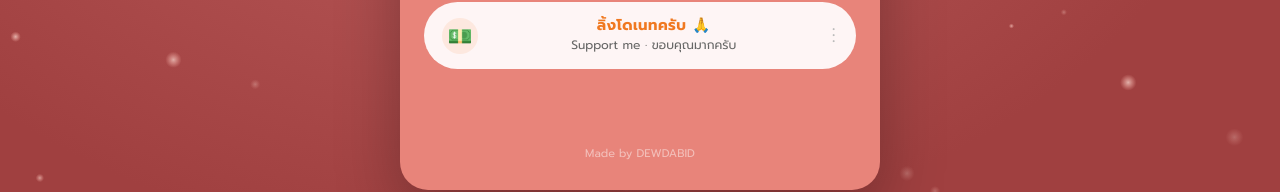
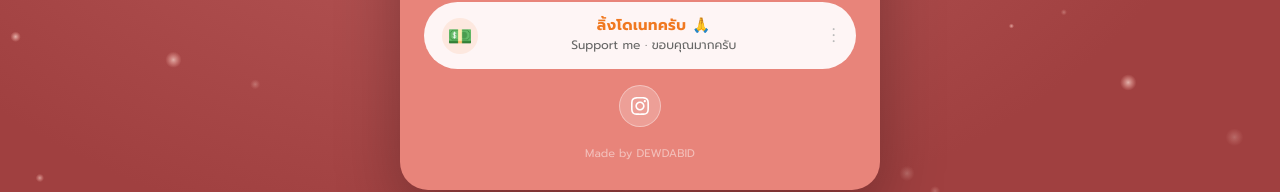
Before and after one commit to MrDewDotCom/social-link, a plain HTML site: page index.html in a window 1280 px wide. Shown: the part 538-730 px from the top of the page. Drawn offline with Linux system fonts and the light colour scheme.

Commit message:
social link

```diff
--- a/index.html
+++ b/index.html
@@ -399,29 +399,29 @@
             </div><!-- /.links-scroll -->
 
             <!-- ── SOCIAL ICONS ── -->
-            <!-- <div class="socials">
-                <a class="social-btn" href="https://facebook.com/YOUR_PAGE" target="_blank" rel="noopener"
+            <div class="socials">
+                <!-- <a class="social-btn" href="https://facebook.com/YOUR_PAGE" target="_blank" rel="noopener"
                     title="Facebook">
                     <svg viewBox="0 0 24 24">
                         <path
                             d="M24 12.073c0-6.627-5.373-12-12-12s-12 5.373-12 12c0 5.99 4.388 10.954 10.125 11.854v-8.385H7.078v-3.47h3.047V9.43c0-3.007 1.792-4.669 4.533-4.669 1.312 0 2.686.235 2.686.235v2.953H15.83c-1.491 0-1.956.925-1.956 1.874v2.25h3.328l-.532 3.47h-2.796v8.385C19.612 23.027 24 18.062 24 12.073z" />
                     </svg>
-                </a>
-                <a class="social-btn" href="https://instagram.com/YOUR_USERNAME" target="_blank" rel="noopener"
+                </a> -->
+                <a class="social-btn" href="https://www.instagram.com/waterpendiente/" target="_blank" rel="noopener"
                     title="Instagram">
                     <svg viewBox="0 0 24 24">
                         <path
                             d="M12 2.163c3.204 0 3.584.012 4.85.07 3.252.148 4.771 1.691 4.919 4.919.058 1.265.069 1.645.069 4.849 0 3.205-.012 3.584-.069 4.849-.149 3.225-1.664 4.771-4.919 4.919-1.266.058-1.644.07-4.85.07-3.204 0-3.584-.012-4.849-.07-3.26-.149-4.771-1.699-4.919-4.92-.058-1.265-.07-1.644-.07-4.849 0-3.204.013-3.583.07-4.849.149-3.227 1.664-4.771 4.919-4.919 1.266-.057 1.645-.069 4.849-.069zm0-2.163c-3.259 0-3.667.014-4.947.072-4.358.2-6.78 2.618-6.98 6.98-.059 1.281-.073 1.689-.073 4.948 0 3.259.014 3.668.072 4.948.2 4.358 2.618 6.78 6.98 6.98 1.281.058 1.689.072 4.948.072 3.259 0 3.668-.014 4.948-.072 4.354-.2 6.782-2.618 6.979-6.98.059-1.28.073-1.689.073-4.948 0-3.259-.014-3.667-.072-4.947-.196-4.354-2.617-6.78-6.979-6.98-1.281-.059-1.69-.073-4.949-.073zm0 5.838c-3.403 0-6.162 2.759-6.162 6.162s2.759 6.163 6.162 6.163 6.162-2.759 6.162-6.163c0-3.403-2.759-6.162-6.162-6.162zm0 10.162c-2.209 0-4-1.79-4-4 0-2.209 1.791-4 4-4s4 1.791 4 4c0 2.21-1.791 4-4 4zm6.406-11.845c-.796 0-1.441.645-1.441 1.44s.645 1.44 1.441 1.44c.795 0 1.439-.645 1.439-1.44s-.644-1.44-1.439-1.44z" />
                     </svg>
                 </a>
-                <a class="social-btn" href="https://x.com/YOUR_USERNAME" target="_blank" rel="noopener"
+                <!-- <a class="social-btn" href="https://x.com/YOUR_USERNAME" target="_blank" rel="noopener"
                     title="X / Twitter">
                     <svg viewBox="0 0 24 24">
                         <path
                             d="M18.244 2.25h3.308l-7.227 8.26 8.502 11.24H16.17l-4.714-6.231-5.401 6.231H2.746l7.73-8.835L1.254 2.25H8.08l4.259 5.63 5.905-5.63zm-1.161 17.52h1.833L7.084 4.126H5.117z" />
                     </svg>
-                </a>
-            </div> -->
+                </a> -->
+            </div>
 
             <div class="footer">
                 Made by DEWDABID
```
